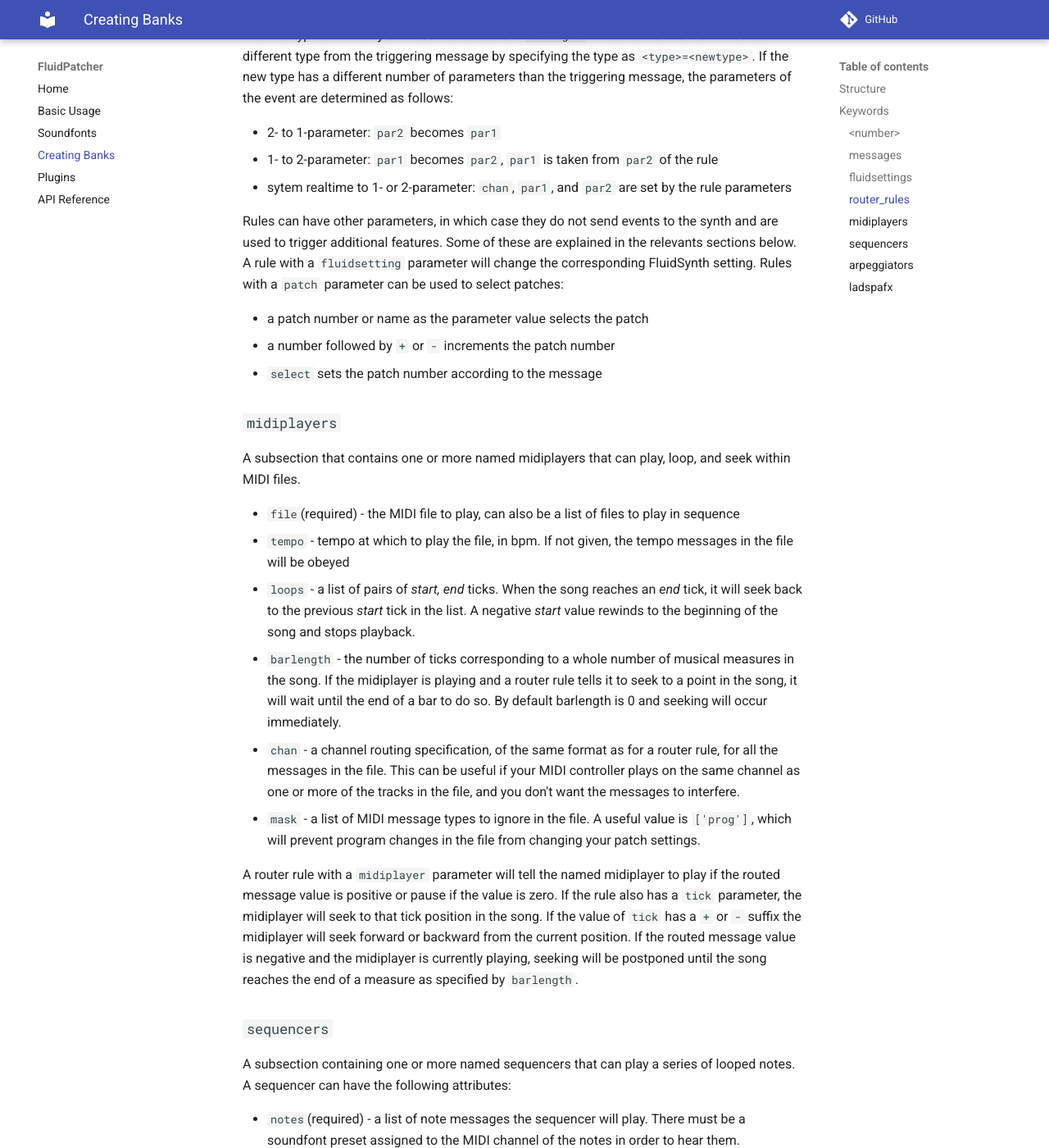
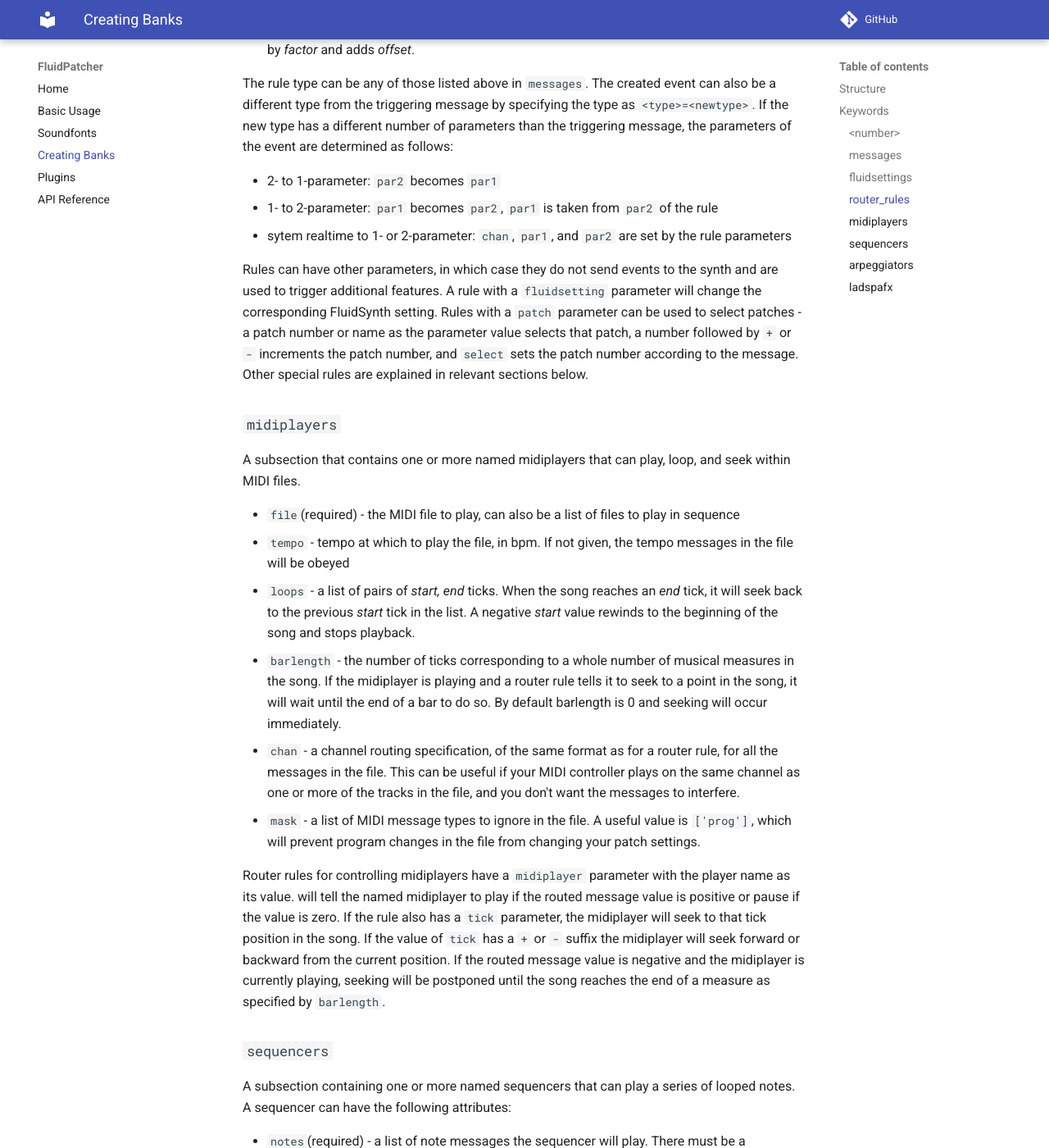
Before and after one commit to GeekFunkLabs/fluidpatcher, an MkDocs documentation site: the page built from docs/bank_files.md, in a window 1280 px wide and 1400 px high, scrolled down 2524 px. Shown: the whole window at 82% size. Built offline with MkDocs 1.6.1 and Material for MkDocs 9.7.7, drawn with Linux system fonts in a browser that asks for light colours; comment, search, counter and statistics services are not loaded.

```diff
--- a/docs/bank_files.md
+++ b/docs/bank_files.md
@@ -64,6 +64,7 @@
 * `<from_min>-<from_max>=<value>` matches values in the range and sets them to _value_ in the created event
 * `<from_min>-<from_max>=<to_min>-<to_max>` matches values in the _from_ range and scales them to values in the _to_ range for `par1` and `par2`; for `chan` any event in the _from_ range creates events on every channel in the _to_ range
 * `<from_channel>=<min_channel>-<max_channel>` matches messages from the specified channel and creates events on every channel in the given range
+* `<from_min>-<from_max>*<factor>+<offset>` matches values in the range, multiplies them by _factor_ and adds _offset_.
 
 The rule type can be any of those listed above in `messages`. The created event can also be a different type from the triggering message by specifying the type as `<type>=<newtype>`. If the new type has a different number of parameters than the triggering message, the parameters of the event are determined as follows:
 
@@ -71,11 +72,7 @@
 * 1- to 2-parameter: `par1` becomes `par2`, `par1` is taken from `par2` of the rule
 * sytem realtime to 1- or 2-parameter: `chan`, `par1`, and `par2` are set by the rule parameters
 
-Rules can have other parameters, in which case they do not send events to the synth and are used to trigger additional features. Some of these are explained in the relevants sections below. A rule with a `fluidsetting` parameter will change the corresponding FluidSynth setting. Rules with a `patch` parameter can be used to select patches:
-
-* a patch number or name as the parameter value selects the patch
-* a number followed by `+` or `-` increments the patch number
-* `select` sets the patch number according to the message
+Rules can have other parameters, in which case they do not send events to the synth and are used to trigger additional features. A rule with a `fluidsetting` parameter will change the corresponding FluidSynth setting. Rules with a `patch` parameter can be used to select patches - a patch number or name as the parameter value selects that patch, a number followed by `+` or `-` increments the patch number, and `select` sets the patch number according to the message. Other special rules are explained in relevant sections below.
 
 ### `midiplayers`
 
@@ -88,7 +85,7 @@
 - `chan` - a channel routing specification, of the same format as for a router rule, for all the messages in the file. This can be useful if your MIDI controller plays on the same channel as one or more of the tracks in the file, and you don't want the messages to interfere.
 - `mask` - a list of MIDI message types to ignore in the file. A useful value is `['prog']`, which will prevent program changes in the file from changing your patch settings.
 
-A router rule with a `midiplayer` parameter will tell the named midiplayer to play if the routed message value is positive or pause if the value is zero. If the rule also has a `tick` parameter, the midiplayer will seek to that tick position in the song. If the value of `tick` has a `+` or `-` suffix the midiplayer will seek forward or backward from the current position. If the routed message value is negative and the midiplayer is currently playing, seeking will be postponed until the song reaches the end of a measure as specified by `barlength`.
+Router rules for controlling midiplayers have a `midiplayer` parameter with the player name as its value. will tell the named midiplayer to play if the routed message value is positive or pause if the value is zero. If the rule also has a `tick` parameter, the midiplayer will seek to that tick position in the song. If the value of `tick` has a `+` or `-` suffix the midiplayer will seek forward or backward from the current position. If the routed message value is negative and the midiplayer is currently playing, seeking will be postponed until the song reaches the end of a measure as specified by `barlength`.
 
 ### `sequencers`
 
--- a/fluidpatcher/__init__.py
+++ b/fluidpatcher/__init__.py
@@ -376,7 +376,7 @@
         """
         RouterRule(**pars).add(self.fsynth.router_addrule)
 
-    def send_event(self, msg=None, type='note', chan=0, par1=0, par2=None):
+    def send_event(self, msg=None, type='note', chan=1, par1=0, par2=0):
         """Send a MIDI event to the Synth
 
         Sends a MidiMessage, or constructs one from a bank file-styled string
```
Also changed, not shown: 2 other files.
